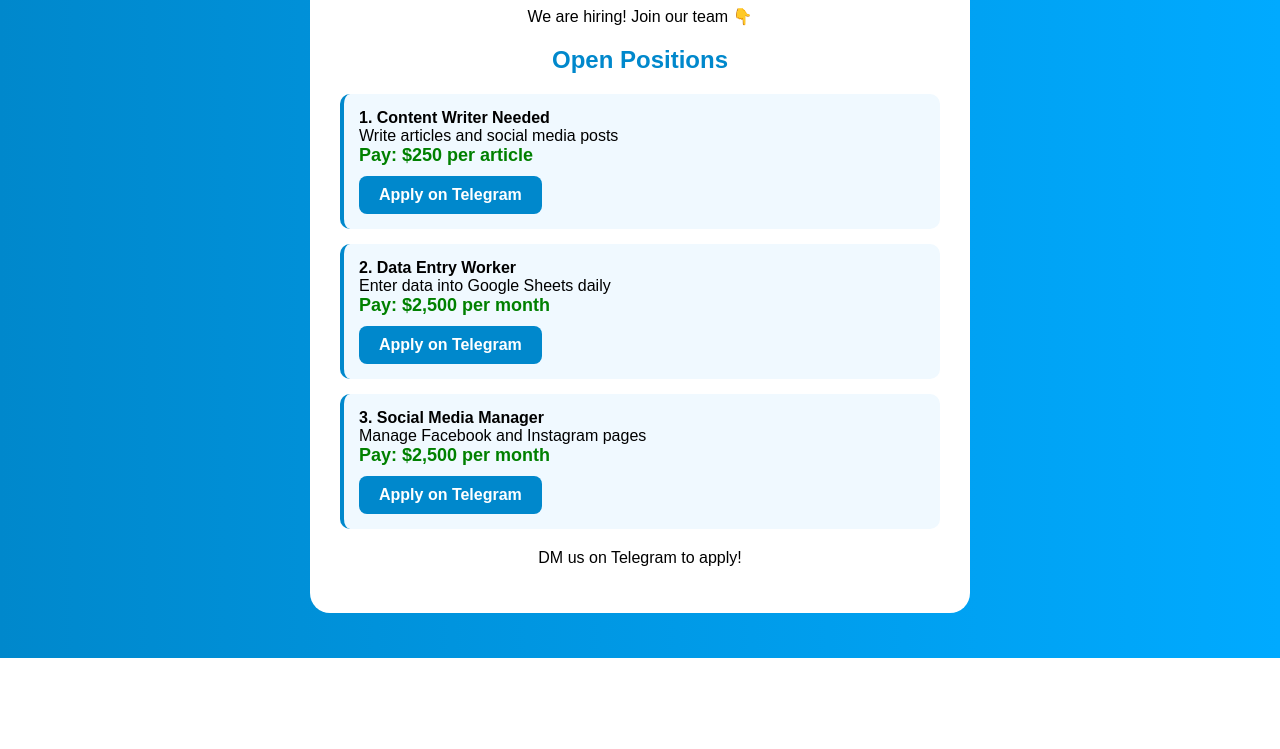
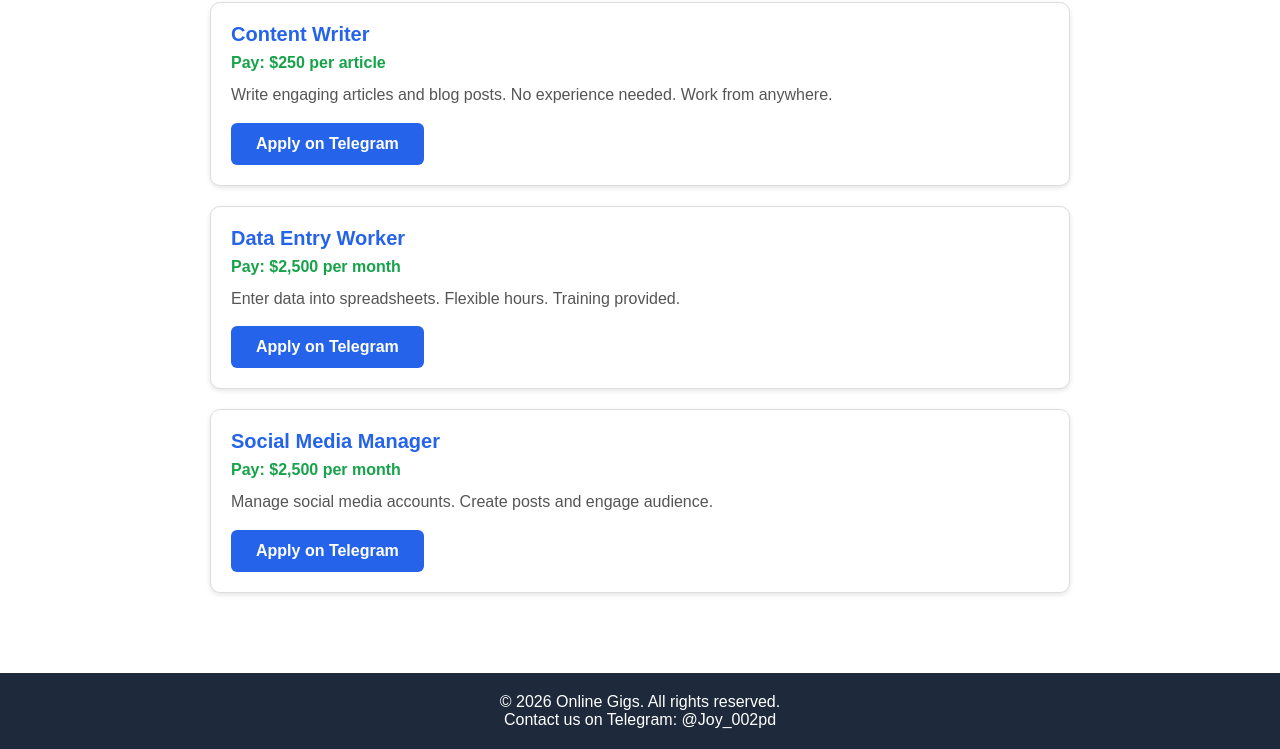
Before and after one commit to nuel24-coder/Online-Gigs-Freelance-, a plain HTML site: page index.html in a window 1280 px wide. Shown: the part 142-891 px from the top of the page. Before the commit the page ends 800 px from the top, so only its background shows below. Drawn offline with Linux system fonts and the light colour scheme.

Commit message:
Update index.html

```diff
--- a/index.html
+++ b/index.html
@@ -1,75 +1,79 @@
 <!DOCTYPE html>
-<html>
+<html lang="en">
 <head>
-<title>Online Gigs - We Are Hiring</title>
+  <meta charset="UTF-8">
+  <meta name="viewport" content="width=device-width, initial-scale=1.0">
+  <title>Online Gigs - Find Remote Jobs</title>
   <style>
-body {
-  background: linear-gradient(to right, #0088cc, #00aaff);
-  padding: 30px 20px;
+    * { margin: 0; padding: 0; box-sizing: border-box; font-family: Arial, sans-serif; }
+
+    header { background: #2563eb; color: white; padding: 20px; text-align: center; }
+    header h1 { font-size: 28px; margin-bottom: 5px; }
+    header p { font-size: 14px; opacity: 0.9; }
+
+    .container { max-width: 900px; margin: 30px auto; padding: 20px; }
+
+    .job-card {
+      background: white;
+      border: 1px solid #ddd;
+      border-radius: 10px;
+      padding: 20px;
+      margin-bottom: 20px;
+      box-shadow: 0 2px 5px rgba(0,0,0,0.1);
+    }
+    .job-title { font-size: 20px; color: #2563eb; font-weight: bold; margin-bottom: 8px; }
+    .job-pay { font-size: 16px; color: #16a34a; font-weight: bold; margin-bottom: 10px; }
+    .job-desc { color: #555; line-height: 1.6; margin-bottom: 15px; }
+
+    .btn {
+      background: #2563eb;
       color: white;
-  font-family: Arial;
-}
-.card {
-  background: white;
-  color: black;
-  padding: 30px;
-  border-radius: 20px;
-  max-width: 600px;
-  margin: auto;
-}
-h1, h2 {color: #0088cc; text-align: center;}
-.job {
-  background: #f0f9ff;
-  border-left: 4px solid #0088cc;
-  padding: 15px;
-  border-radius: 10px;
-  margin: 15px 0;
-  text-align: left;
-}
-.pay {color: green; font-weight: bold; font-size: 18px;}
-.btn {
-  background: #0088cc;
-  color: white;
-  padding: 10px 20px;
-  border-radius: 8px;
+      padding: 12px 25px;
+      border: none;
+      border-radius: 6px;
       text-decoration: none;
       display: inline-block;
-  margin-top: 10px;
       font-weight: bold;
     }
+    .btn:hover { background: #1d4ed8; }
+
+    footer { background: #1e293b; color: white; text-align: center; padding: 20px; margin-top: 40px; }
   </style>
 </head>
 <body>
+  <header>
+    <h1>🔥 Online Gigs</h1>
+    <p>Find Legit Remote Jobs & Start Earning Today</p>
+  </header>
 
-<div class="card">
-<h1>🚀 Online Gigs & Freelance</h1>
-<p style="text-align:center;">We are hiring! Join our team 👇</p>
+  <div class="container">
 
-<h2>Open Positions</h2>
-
-<div class="job">
-<b>1. Content Writer Needed</b><br>
-Write articles and social media posts<br>
-<span class="pay">Pay: $250 per article</span><br>
-<a href="https://t.me/Joy_002pd?text=Hi%20I%20want%20to%20apply%20for%20Content%20Writer" class="btn">Apply on Telegram</a>
+    <div class="job-card">
+      <div class="job-title">Content Writer</div>
+      <div class="job-pay">Pay: $250 per article</div>
+      <div class="job-desc">Write engaging articles and blog posts. No experience needed. Work from anywhere.</div>
+      <a href="https://t.me/Joy_002pd" class="btn">Apply on Telegram</a>
     </div>
 
-<div class="job">
-<b>2. Data Entry Worker</b><br>
-Enter data into Google Sheets daily<br>
-<span class="pay">Pay: $2,500 per month</span><br>
-<a href="https://t.me/Joy_002pd?text=Hi%20I%20want%20to%20apply%20for%20Data%20Entry" class="btn">Apply on Telegram</a>
+    <div class="job-card">
+      <div class="job-title">Data Entry Worker</div>
+      <div class="job-pay">Pay: $2,500 per month</div>
+      <div class="job-desc">Enter data into spreadsheets. Flexible hours. Training provided.</div>
+      <a href="https://t.me/Joy_002pd" class="btn">Apply on Telegram</a>
     </div>
 
-<div class="job">
-<b>3. Social Media Manager</b><br>
-Manage Facebook and Instagram pages<br>
-<span class="pay">Pay: $2,500 per month</span><br>
-<a href="https://t.me/Joy_002pd?text=Hi%20I%20want%20to%20apply%20for%20Social%20Media%20Manager" class="btn">Apply on Telegram</a>
+    <div class="job-card">
+      <div class="job-title">Social Media Manager</div>
+      <div class="job-pay">Pay: $2,500 per month</div>
+      <div class="job-desc">Manage social media accounts. Create posts and engage audience.</div>
+      <a href="https://t.me/Joy_002pd" class="btn">Apply on Telegram</a>
     </div>
 
-<p style="text-align:center; margin-top:20px;">DM us on Telegram to apply!</p>
+  </div>
 
-</div>
+  <footer>
+    <p>© 2026 Online Gigs. All rights reserved.</p>
+    <p>Contact us on Telegram: @Joy_002pd</p>
+  </footer>
 </body>
 </html>
```
Lines whose indentation alone changed are shown as unchanged.
